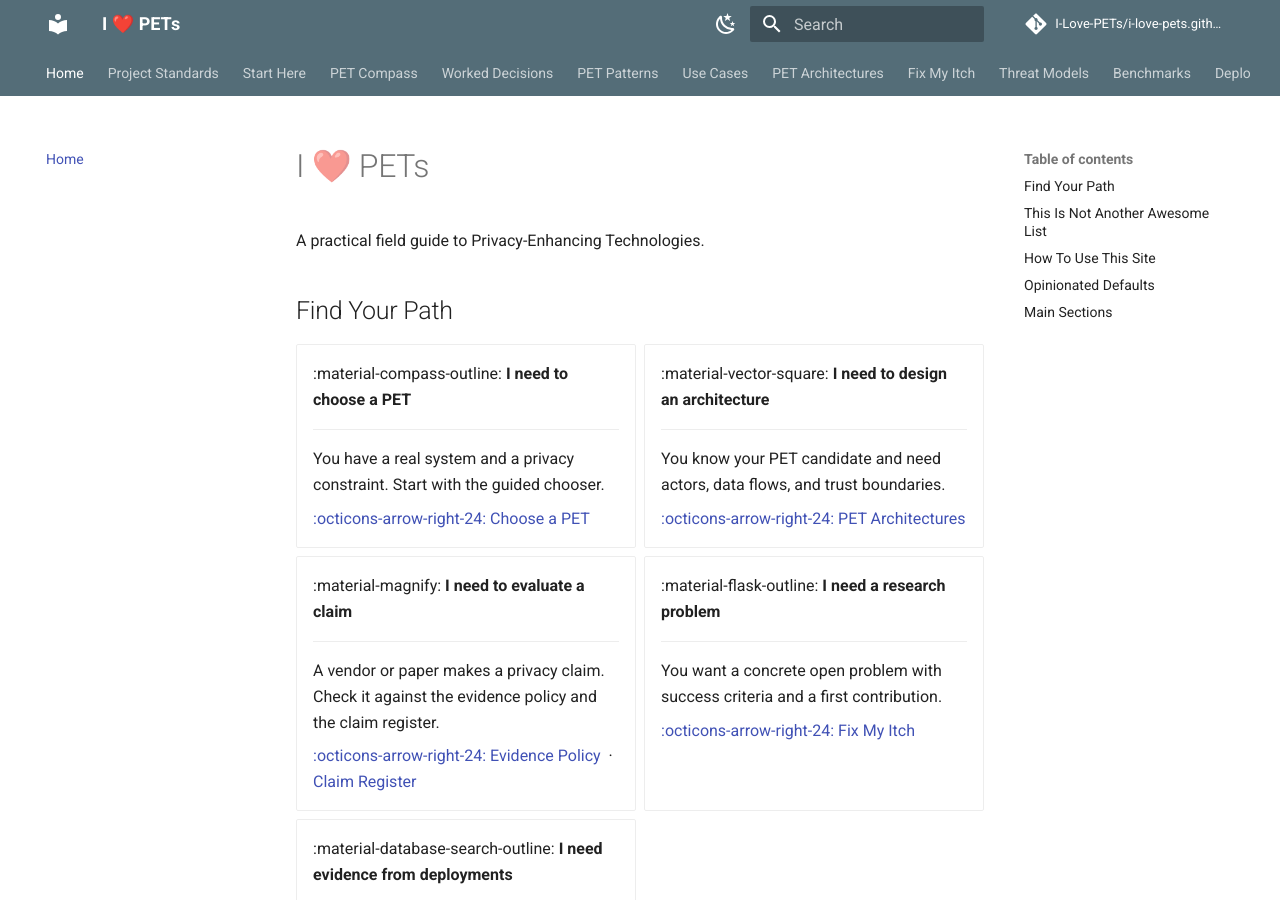
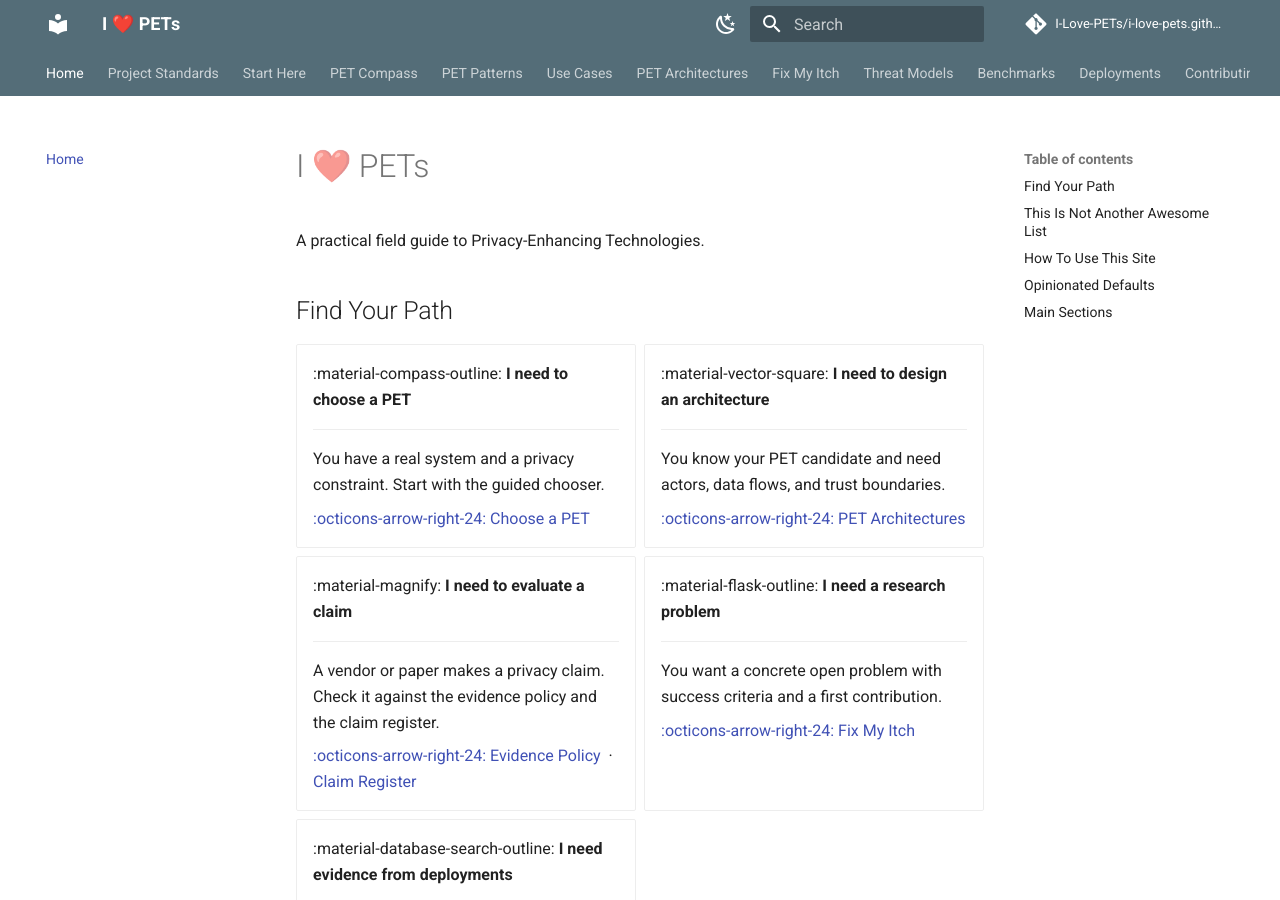
Before and after one commit to I-Love-PETs/i-love-pets.github.io, an MkDocs documentation site: the page built from docs/index.md, in a window 1280 px wide and 900 px high. Built offline with MkDocs 1.6.1 and Material for MkDocs 9.7.7, drawn with Linux system fonts in a browser that asks for light colours; comment, search, counter and statistics services are not loaded; some of the changed lines change nothing that is shown.

Commit message:
merge: re-resolve nav against merge-base (block only)

```diff
--- a/mkdocs.yml
+++ b/mkdocs.yml
@@ -78,14 +78,6 @@
       - By Threat Model: pet-compass/by-threat-model.md
       - By ML Task: pet-compass/by-ml-task.md
       - Decision Tree: pet-compass/decision-tree.md
-  - Worked Decisions:
-      - Overview: worked-decisions/index.md
-      - Hospital Model Training: worked-decisions/hospital-model-training.md
-      - Cross-Bank Fraud Detection: worked-decisions/cross-bank-fraud-detection.md
-      - Private RAG For Enterprise Docs: worked-decisions/private-rag-enterprise-docs.md
-      - Synthetic Dataset Release: worked-decisions/synthetic-dataset-release.md
-      - Private Model Inference: worked-decisions/private-model-inference.md
-      - Public-Sector Statistics Release: worked-decisions/public-sector-statistics-release.md
   - PET Patterns:
       - Overview: pet-patterns/index.md
       - Federated Analytics: pet-patterns/federated-analytics.md
@@ -134,7 +126,6 @@
   - Benchmarks:
       - Overview: benchmarks/index.md
       - Scorecards: benchmarks/scorecards.md
-      - Example Runs: benchmarks/example-runs.md
       - Privacy: benchmarks/privacy.md
       - Utility: benchmarks/utility.md
       - Cost: benchmarks/cost.md
```
